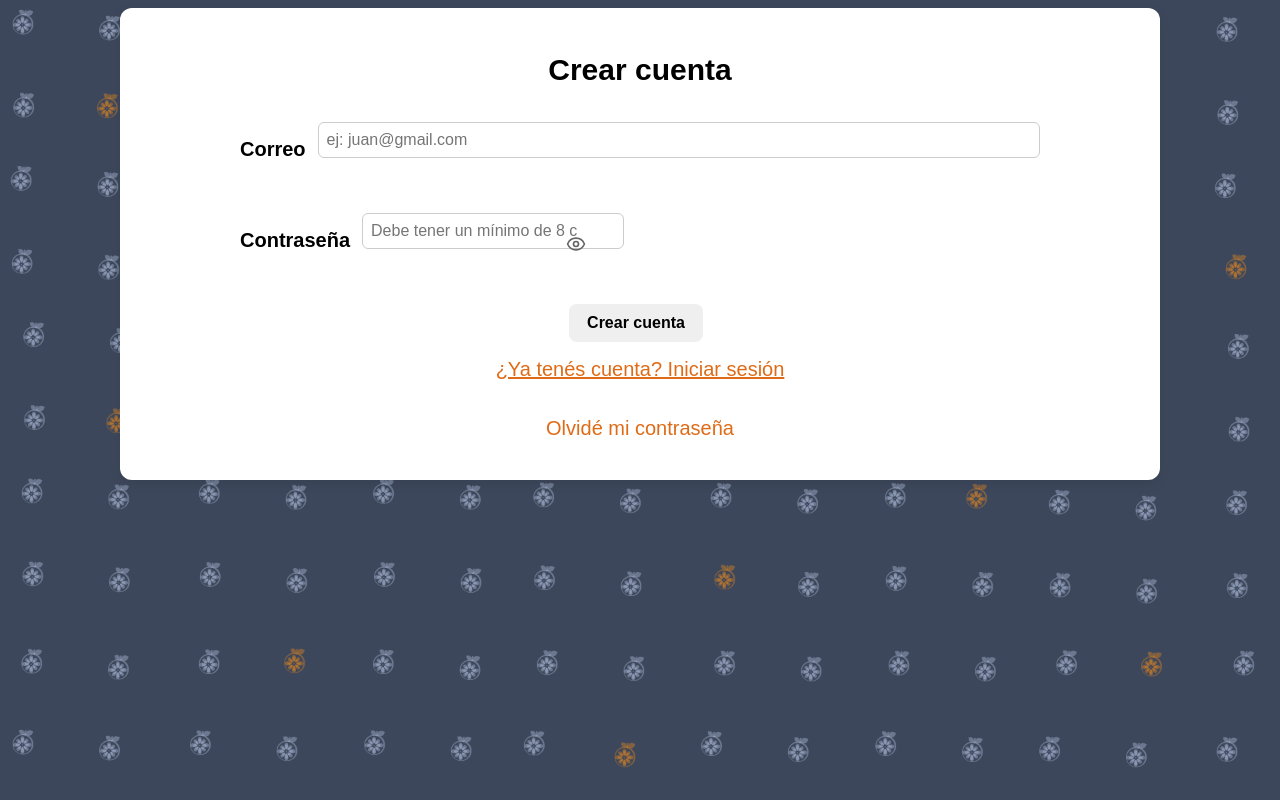
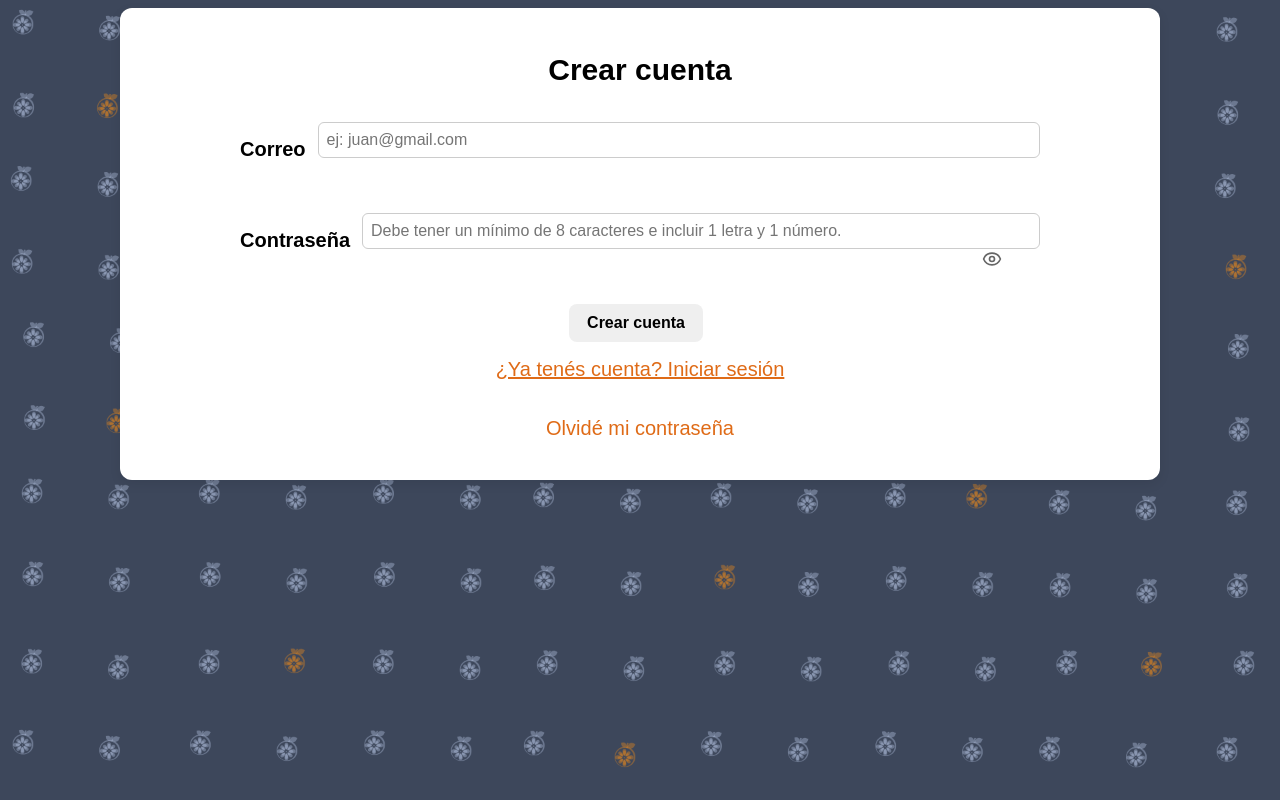
Before and after one commit to AbrilCC/Bill-Deadlines-Alert-System, a React (Vite) app in the folder frontend/: page / in a window 1280 px wide. Built offline with nearby package versions, Linux system fonts and the light colour scheme; no server answers; a web font is replaced by a local one.

Commit message:
minor changes

```diff
--- a/frontend/styles.css
+++ b/frontend/styles.css
@@ -446,22 +446,28 @@ input {
 /* PARA EL OJITO DE VER CONTRASEÑA */
 .passwordInputContainer {
     position: relative;
-    display: flex;
-    align-items: center;
+    width: 100%;
 }
 .passwordInputContainer input {
     width: 100%;
-    padding-right: 45px;
+    padding-right: 42px;
+    box-sizing: border-box;
 }
 .showPasswordBtn {
     position: absolute;
+    top: 50%;
     right: 12px;
-    background: none;
+    transform: translateY(-50%);
+    background: transparent;
     border: none;
-    cursor: pointer;
+    padding: 0;
+    margin: 0;
+    width: 24px;
+    height: 24px;
     display: flex;
     align-items: center;
     justify-content: center;
+    cursor: pointer;
     color: #666;
 }
 
```
Also changed, not shown: 1 other file (tests, documents, lock files or other folders).
